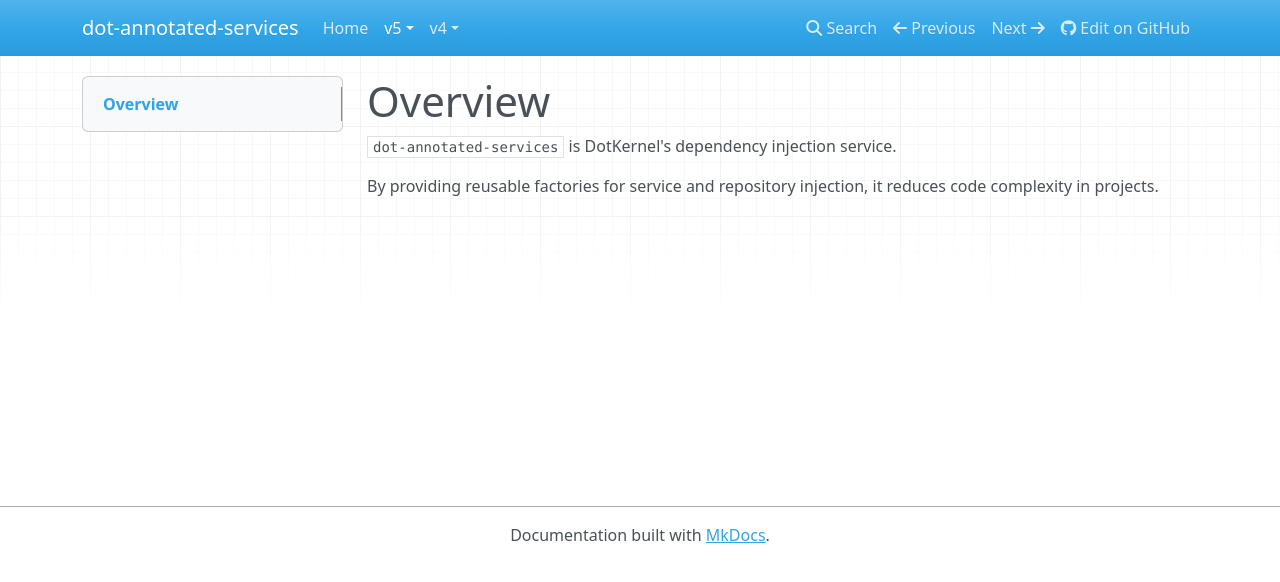
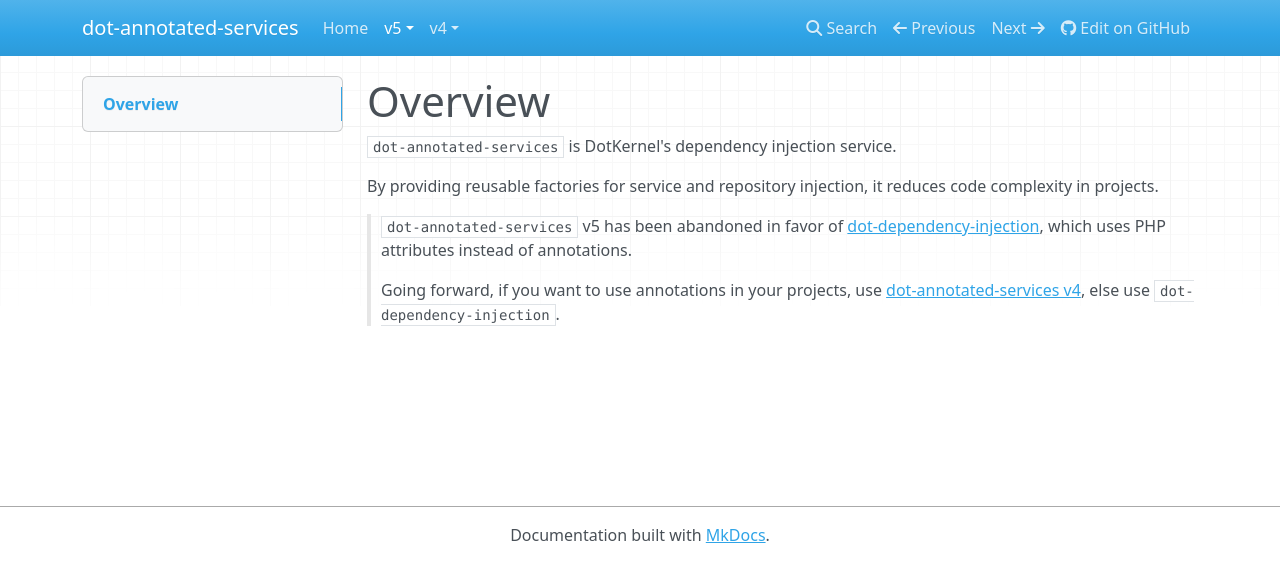
Before and after one commit to dotkernel/dot-annotated-services, an MkDocs documentation site: the page built from docs/book/v5/overview.md, in a window 1280 px wide. Shown: the top 582 px of the page. Built offline with MkDocs 1.6.1, drawn with Linux system fonts in a browser that asks for light colours; nearby versions of some CDN libraries.

Commit message:
Issue #52: v5 maintenance mode
Signed-off-by: alexmerlin <alex.merlin.1985@gmail.com>

```diff
--- a/composer.json
+++ b/composer.json
@@ -20,14 +20,14 @@
         "service"
     ],
     "require": {
-        "php": "~8.2.0 || ~8.3.0",
+        "php": "~8.2.0 || ~8.3.0 || ~8.4.0",
         "doctrine/orm": "^2.9 || ^3.0",
         "psr/container": "^1.0 || ^2.0"
     },
     "require-dev": {
         "phpunit/phpunit": "^10.5",
         "vimeo/psalm": "^5.20",
-        "laminas/laminas-coding-standard": "^2.5"
+        "laminas/laminas-coding-standard": "^3.0"
     },
     "autoload": {
         "psr-4": {
--- a/docs/book/v5/overview.md
+++ b/docs/book/v5/overview.md
@@ -3,3 +3,7 @@
 `dot-annotated-services` is DotKernel's dependency injection service.
 
 By providing reusable factories for service and repository injection, it reduces code complexity in projects.
+
+> `dot-annotated-services` v5 has been abandoned in favor of [dot-dependency-injection](https://github.com/dotkernel/dot-dependency-injection), which uses PHP attributes instead of annotations.
+>
+> Going forward, if you want to use annotations in your projects, use [dot-annotated-services v4](../v4/overview.md), else use `dot-dependency-injection`.
--- a/mkdocs.yml
+++ b/mkdocs.yml
@@ -2,7 +2,7 @@ docs_dir: docs/book
 site_dir: docs/html
 extra:
   project: Packages
-  current_version: v5
+  current_version: v4
   versions:
     - v5
     - v4
```
Also changed, not shown: README.md (+50 -38 lines), docs/book/index.md (line endings or trailing spaces), 1 other file.
